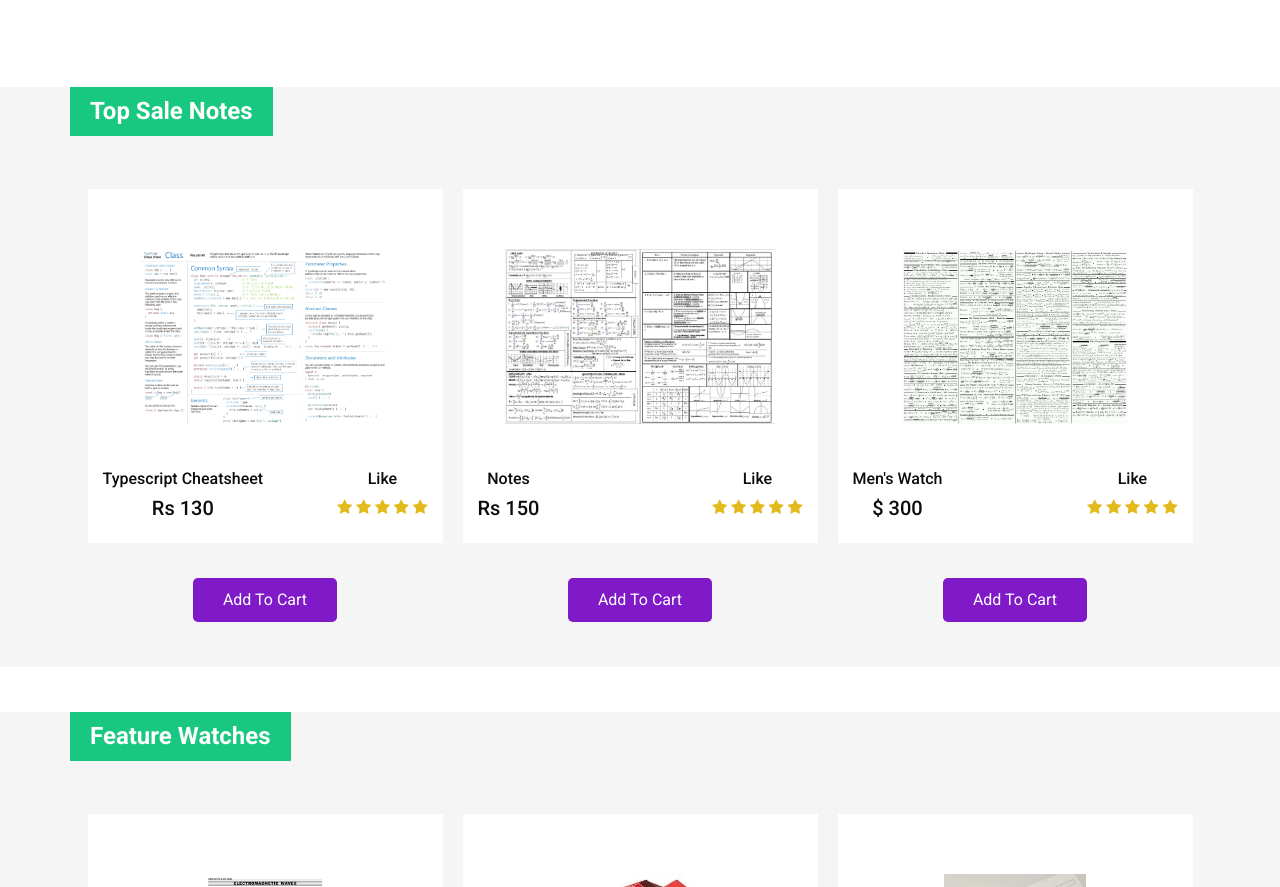
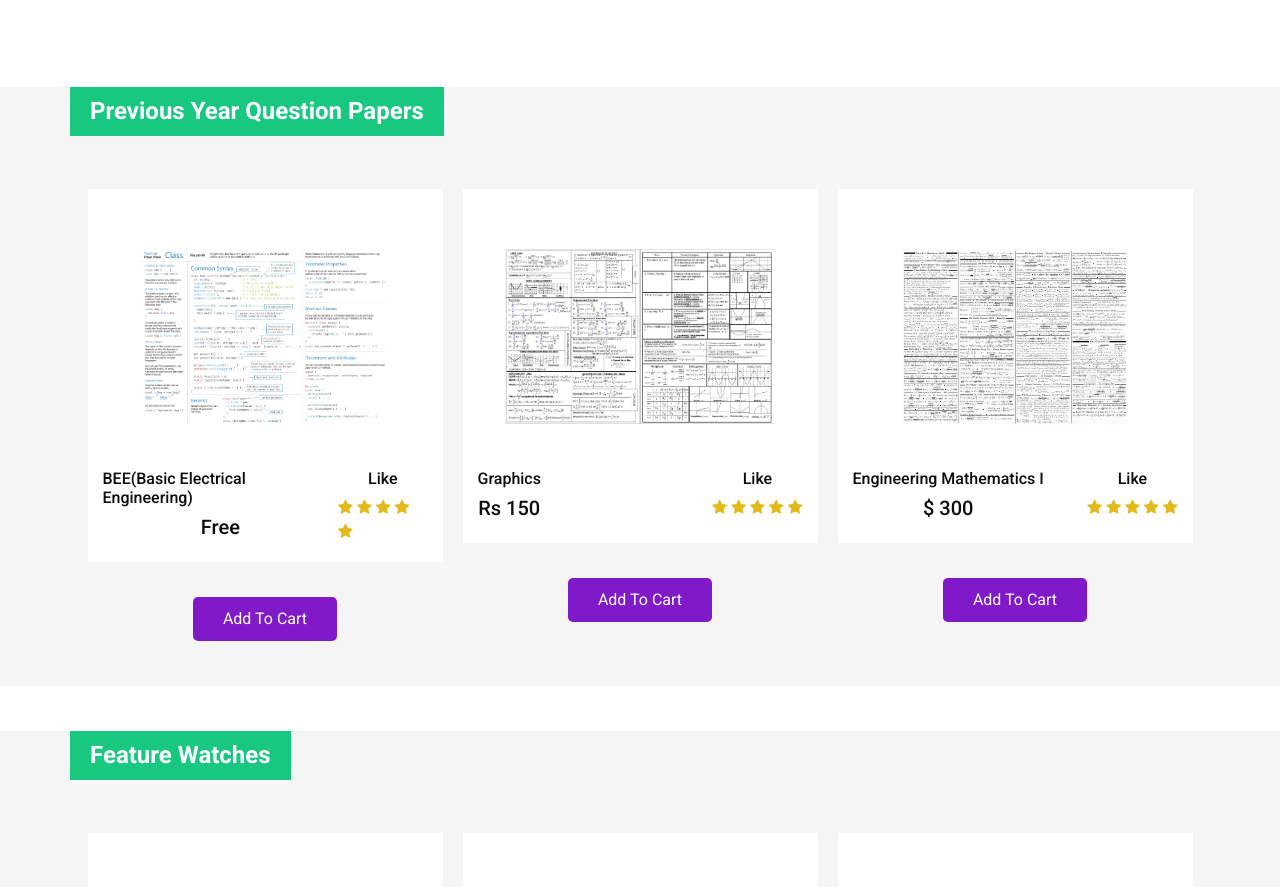
Before and after one commit to Ishani-Phukan/Our_DT_Project, a plain HTML site: page index.html in a window 1280 px wide. Shown: the part 1629-2516 px from the top of the page. Drawn offline with nearby package versions, Linux system fonts and the light colour scheme; some packages are replaced by stand-ins of ours; files that its build step writes are made by us from their sources.

Commit message:
Changed Top Sale Notes to Previous Year Questions

```diff
--- a/index.html
+++ b/index.html
@@ -336,7 +336,7 @@
     <div class="container">
       <div class="product_heading">
         <h2>
-          Top Sale Notes
+          Previous Year Question Papers
         </h2>
       </div>
       <div class="product_container">
@@ -348,10 +348,10 @@
             <div class="detail-box">
               <div class="text">
                 <h6>
-                  Typescript Cheatsheet
+                  BEE(Basic Electrical Engineering)
                 </h6>
                 <h5>
-                  <span>Rs</span> 130
+                  <span>Free</span>
                 </h5>
               </div>
               <div class="like">
@@ -382,7 +382,7 @@
             <div class="detail-box">
               <div class="text">
                 <h6>
-                  Notes
+                  Graphics
                 </h6>
                 <h5>
                   <span>Rs</span> 150
@@ -416,7 +416,7 @@
             <div class="detail-box">
               <div class="text">
                 <h6>
-                  Men's Watch
+                  Engineering Mathematics I
                 </h6>
                 <h5>
                   <span>$</span> 300
```
